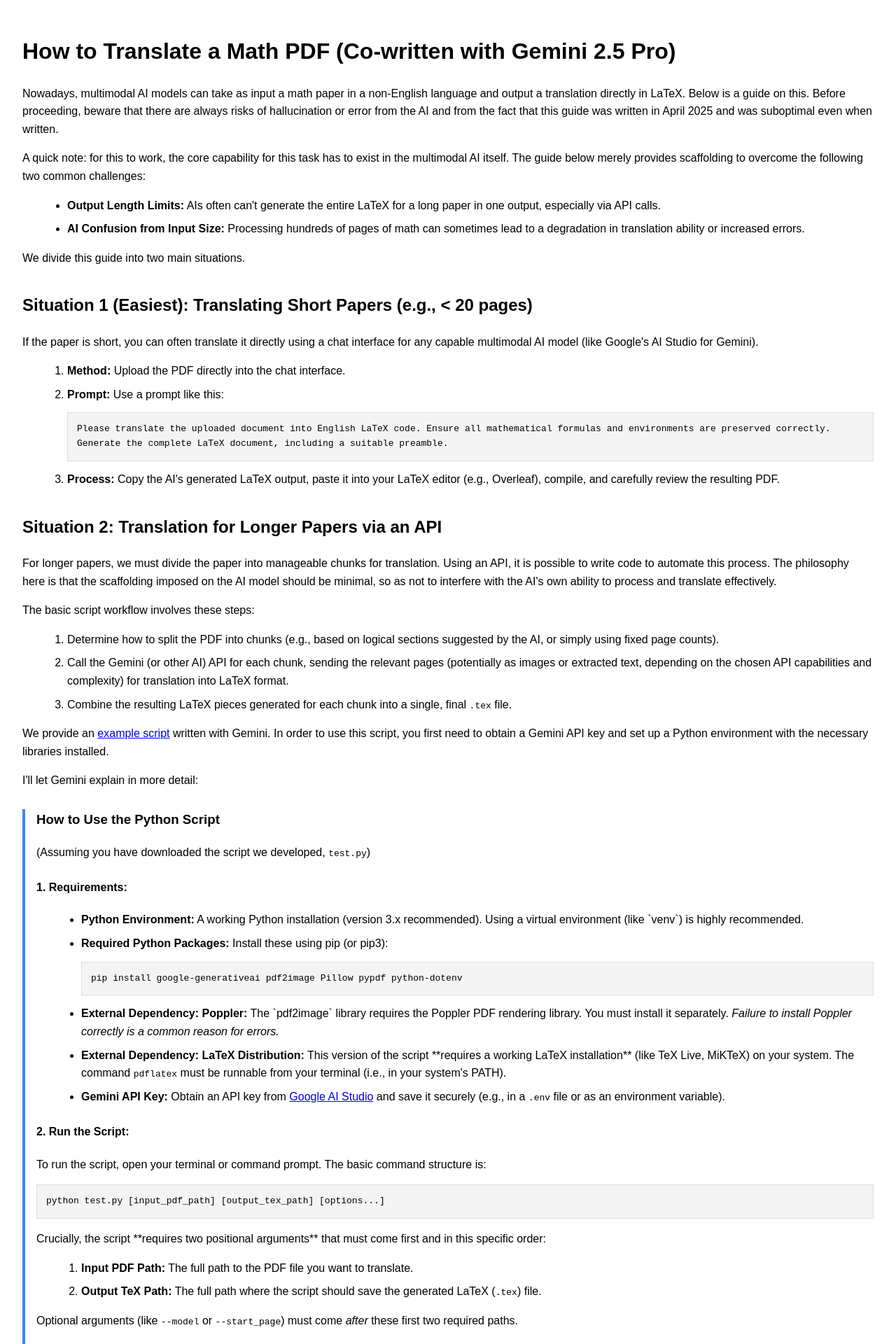
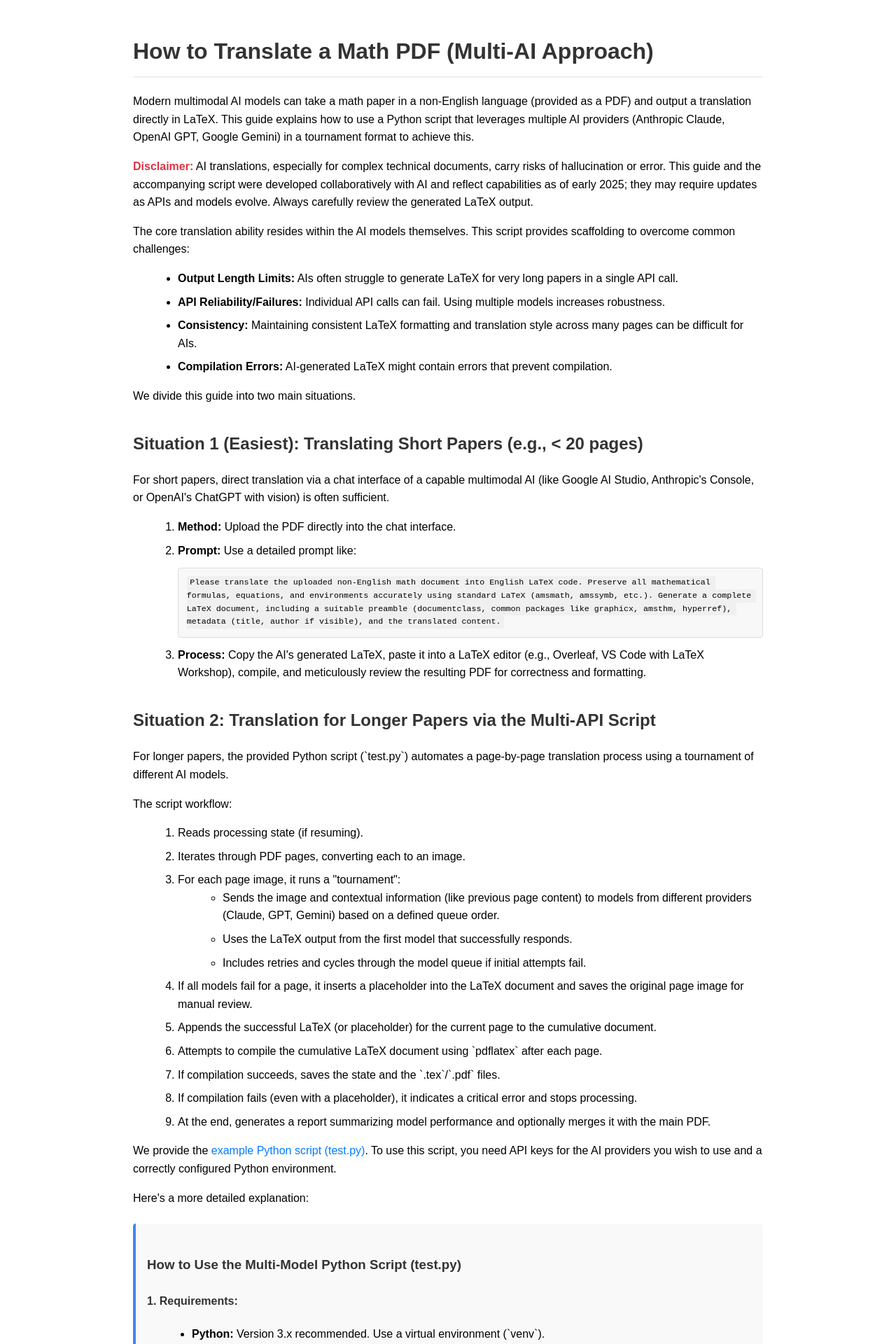
Before and after one commit to davikrehalt/davikrehalt.github.io, a Jekyll site: the page translation-guide.html, which Jekyll copies as it is, in a window 1280 px wide. Shown: the top 1920 px of the page at 70% size. Built offline with Jekyll 4.4.1, drawn with Linux system fonts in a browser that asks for light colours; some of the changed text lies outside the part shown.

Commit message:
Update translation-guide.html

````diff
--- a/translation-guide.html
+++ b/translation-guide.html
@@ -1,145 +1,183 @@
-
 <!DOCTYPE html>
 <html lang="en">
 <head>
     <meta charset="UTF-8">
     <meta name="viewport" content="width=device-width, initial-scale=1.0">
-    <title>How to Translate a Math PDF (Co-written with Gemini 2.5 Pro)</title>
+    <title>How to Translate a Math PDF (Co-written with AI)</title>
     <style>
         /* Basic styling for readability */
-        body { font-family: sans-serif; line-height: 1.6; margin: 2em; }
-        h1, h2, h3, h4 { margin-top: 1.5em; }
-        pre { background-color: #f4f4f4; padding: 1em; border: 1px solid #ddd; overflow-x: auto; white-space: pre-wrap; /* Wrap long lines */ word-wrap: break-word; /* Break words if needed */ }
-        code { font-family: monospace; }
+        body { font-family: sans-serif; line-height: 1.6; margin: 2em; max-width: 900px; margin-left: auto; margin-right: auto; }
+        h1, h2, h3, h4 { margin-top: 1.5em; color: #333; }
+        h1 { border-bottom: 2px solid #eee; padding-bottom: 0.3em;}
+        pre { background-color: #f8f8f8; padding: 1em; border: 1px solid #ddd; overflow-x: auto; white-space: pre-wrap; word-wrap: break-word; font-size: 0.9em; border-radius: 4px; }
+        code { font-family: monospace; background-color: #f0f0f0; padding: 0.2em 0.4em; border-radius: 3px;}
         ul, ol { margin-left: 1.5em; }
         li { margin-bottom: 0.5em; }
-        /* Style to visually separate Gemini's explanation */
-        .gemini-explanation { border-left: 4px solid #4285F4; /* Google blue */ padding-left: 1em; margin-top: 1.5em; margin-bottom: 1.5em;}
+        a { color: #007bff; text-decoration: none; }
+        a:hover { text-decoration: underline; }
+        /* Style to visually separate AI's explanation */
+        .ai-explanation { border-left: 4px solid #4285F4; /* Google blue */ padding-left: 1em; margin-top: 1.5em; margin-bottom: 1.5em; background-color: #f9f9f9; border-radius: 4px; padding: 1em; }
+        .requirements ul li strong { display: inline-block; min-width: 150px; } /* Align requirement titles */
+        .warning { color: #dc3545; font-weight: bold; }
+        .note { font-style: italic; color: #555; }
     </style>
 </head>
 <body>
 
-<h1>How to Translate a Math PDF (Co-written with Gemini 2.5 Pro)</h1>
+<h1>How to Translate a Math PDF (Multi-AI Approach)</h1>
 
-<p>Nowadays, multimodal AI models can take as input a math paper in a non-English language and output a translation directly in LaTeX. Below is a guide on this. Before proceeding, beware that there are always risks of hallucination or error from the AI and from the fact that this guide was written in April 2025 and was suboptimal even when written.</p>
+<p>Modern multimodal AI models can take a math paper in a non-English language (provided as a PDF) and output a translation directly in LaTeX. This guide explains how to use a Python script that leverages multiple AI providers (Anthropic Claude, OpenAI GPT, Google Gemini) in a tournament format to achieve this.</p>
 
-<p>A quick note: for this to work, the core capability for this task has to exist in the multimodal AI itself. The guide below merely provides scaffolding to overcome the following two common challenges:</p>
+<p><span class="warning">Disclaimer:</span> AI translations, especially for complex technical documents, carry risks of hallucination or error. This guide and the accompanying script were developed collaboratively with AI and reflect capabilities as of early 2025; they may require updates as APIs and models evolve. Always carefully review the generated LaTeX output.</p>
+
+<p>The core translation ability resides within the AI models themselves. This script provides scaffolding to overcome common challenges:</p>
 <ul>
-    <li><strong>Output Length Limits:</strong> AIs often can't generate the entire LaTeX for a long paper in one output, especially via API calls.</li>
-    <li><strong>AI Confusion from Input Size:</strong> Processing hundreds of pages of math can sometimes lead to a degradation in translation ability or increased errors.</li>
+    <li><strong>Output Length Limits:</strong> AIs often struggle to generate LaTeX for very long papers in a single API call.</li>
+    <li><strong>API Reliability/Failures:</strong> Individual API calls can fail. Using multiple models increases robustness.</li>
+    <li><strong>Consistency:</strong> Maintaining consistent LaTeX formatting and translation style across many pages can be difficult for AIs.</li>
+    <li><strong>Compilation Errors:</strong> AI-generated LaTeX might contain errors that prevent compilation.</li>
 </ul>
 
 <p>We divide this guide into two main situations.</p>
 
 <h2>Situation 1 (Easiest): Translating Short Papers (e.g., < 20 pages)</h2>
 
-<p>If the paper is short, you can often translate it directly using a chat interface for any capable multimodal AI model (like Google's AI Studio for Gemini).</p>
+<p>For short papers, direct translation via a chat interface of a capable multimodal AI (like Google AI Studio, Anthropic's Console, or OpenAI's ChatGPT with vision) is often sufficient.</p>
 <ol>
     <li><strong>Method:</strong> Upload the PDF directly into the chat interface.</li>
-    <li><strong>Prompt:</strong> Use a prompt like this:
-        <pre><code>Please translate the uploaded document into English LaTeX code. Ensure all mathematical formulas and environments are preserved correctly. Generate the complete LaTeX document, including a suitable preamble.</code></pre>
+    <li><strong>Prompt:</strong> Use a detailed prompt like:
+        <pre><code>Please translate the uploaded non-English math document into English LaTeX code. Preserve all mathematical formulas, equations, and environments accurately using standard LaTeX (amsmath, amssymb, etc.). Generate a complete LaTeX document, including a suitable preamble (documentclass, common packages like graphicx, amsthm, hyperref), metadata (title, author if visible), and the translated content.</code></pre>
     </li>
-    <li><strong>Process:</strong> Copy the AI's generated LaTeX output, paste it into your LaTeX editor (e.g., Overleaf), compile, and carefully review the resulting PDF.</li>
+    <li><strong>Process:</strong> Copy the AI's generated LaTeX, paste it into a LaTeX editor (e.g., Overleaf, VS Code with LaTeX Workshop), compile, and meticulously review the resulting PDF for correctness and formatting.</li>
 </ol>
 
-<h2>Situation 2: Translation for Longer Papers via an API</h2>
+<h2>Situation 2: Translation for Longer Papers via the Multi-API Script</h2>
 
-<p>For longer papers, we must divide the paper into manageable chunks for translation. Using an API, it is possible to write code to automate this process. The philosophy here is that the scaffolding imposed on the AI model should be minimal, so as not to interfere with the AI's own ability to process and translate effectively.</p>
+<p>For longer papers, the provided Python script (`test.py`) automates a page-by-page translation process using a tournament of different AI models.</p>
 
-<p>The basic script workflow involves these steps:</p>
+<p>The script workflow:</p>
 <ol>
-    <li>Determine how to split the PDF into chunks (e.g., based on logical sections suggested by the AI, or simply using fixed page counts).</li>
-    <li>Call the Gemini (or other AI) API for each chunk, sending the relevant pages (potentially as images or extracted text, depending on the chosen API capabilities and complexity) for translation into LaTeX format.</li>
-    <li>Combine the resulting LaTeX pieces generated for each chunk into a single, final <code>.tex</code> file.</li>
+    <li>Reads processing state (if resuming).</li>
+    <li>Iterates through PDF pages, converting each to an image.</li>
+    <li>For each page image, it runs a "tournament":
+        <ul>
+            <li>Sends the image and contextual information (like previous page content) to models from different providers (Claude, GPT, Gemini) based on a defined queue order.</li>
+            <li>Uses the LaTeX output from the first model that successfully responds.</li>
+            <li>Includes retries and cycles through the model queue if initial attempts fail.</li>
+        </ul>
+    </li>
+    <li>If all models fail for a page, it inserts a placeholder into the LaTeX document and saves the original page image for manual review.</li>
+    <li>Appends the successful LaTeX (or placeholder) for the current page to the cumulative document.</li>
+    <li>Attempts to compile the cumulative LaTeX document using `pdflatex` after each page.</li>
+    <li>If compilation succeeds, saves the state and the `.tex`/`.pdf` files.</li>
+    <li>If compilation fails (even with a placeholder), it indicates a critical error and stops processing.</li>
+    <li>At the end, generates a report summarizing model performance and optionally merges it with the main PDF.</li>
 </ol>
 
-<!-- User's corrected paragraph -->
-<p>We provide an <a href="test.py" download>example script</a> written with Gemini.
-<!-- Make sure test.py is in the same directory as this HTML file, or adjust the href path -->
-In order to use this script, you first need to obtain a Gemini API key and set up a Python environment with the necessary libraries installed. </p>
+<p>We provide the <a href="test.py" download>example Python script (test.py)</a>.
+<!-- Make sure test.py is in the same directory -->
+To use this script, you need API keys for the AI providers you wish to use and a correctly configured Python environment.</p>
 
-<p>I'll let Gemini explain in more detail:</p>
-    <div class="gemini-explanation"> <!-- Start of Gemini's Explanation -->
-    <h3>How to Use the Python Script</h3>
-    <p>(Assuming you have downloaded the script we developed, <code>test.py</code>)</p>
+<p>Here's a more detailed explanation:</p>
+
+<div class="ai-explanation"> <!-- Start of AI Explanation -->
+    <h3>How to Use the Multi-Model Python Script (test.py)</h3>
 
     <h4>1. Requirements:</h4>
-    <ul>
-        <li><strong>Python Environment:</strong> A working Python installation (version 3.x recommended). Using a virtual environment (like `venv`) is highly recommended.</li>
-        <li>
-            <strong>Required Python Packages:</strong> Install these using pip (or pip3):
-            <pre><code>pip install google-generativeai pdf2image Pillow pypdf python-dotenv</code></pre>
+    <ul class="requirements">
+        <li><strong>Python:</strong> Version 3.x recommended. Use a virtual environment (`venv`).</li>
+        <li><strong>Python Packages:</strong> Install via pip:
+            <pre><code>pip install google-generativeai anthropic openai pdf2image Pillow pypdf</code></pre>
         </li>
-        <li>
-            <strong>External Dependency: Poppler:</strong> The `pdf2image` library requires the Poppler PDF rendering library. You must install it separately. <em>Failure to install Poppler correctly is a common reason for errors.</em>
+        <li><strong>Poppler:</strong> Required by `pdf2image`. Install system-wide (e.g., `brew install poppler`, `sudo apt-get install poppler-utils`). Ensure it's in your PATH. <span class="warning">Installation issues are common!</span></li>
+        <li><strong>LaTeX Distribution:</strong> A working installation (TeX Live, MiKTeX) is **required**. The `pdflatex` command must be runnable from your terminal.</li>
+        <li><strong>API Keys:</strong> You need API keys for the providers you intend to use. Set them as environment variables:
+            <ul>
+                <li><code>ANTHROPIC_API_KEY</code> (for Claude models)</li>
+                <li><code>OPENAI_API_KEY</code> (for GPT models)</li>
+                <li><code>GOOGLE_API_KEY</code> (for Gemini models)</li>
+            </ul>
+             Get keys from their respective websites (Anthropic Console, OpenAI Platform, Google AI Studio). The script will skip models from providers whose keys are not found.
         </li>
-        <li>
-            <strong>External Dependency: LaTeX Distribution:</strong> This version of the script **requires a working LaTeX installation** (like TeX Live, MiKTeX) on your system. The command <code>pdflatex</code> must be runnable from your terminal (i.e., in your system's PATH).
-        </li>
-        <li><strong>Gemini API Key:</strong> Obtain an API key from <a href="https://aistudio.google.com/app/apikey" target="_blank" rel="noopener noreferrer">Google AI Studio</a> and save it securely (e.g., in a <code>.env</code> file or as an environment variable).</li>
     </ul>
 
-    <h4>2. Run the Script:</h4>
-    <p>
-        To run the script, open your terminal or command prompt. The basic command structure is:
-    </p>
-    <pre><code>python test.py [input_pdf_path] [output_tex_path] [options...]</code></pre>
-    <p>
-        Crucially, the script **requires two positional arguments** that must come first and in this specific order:
-    </p>
-        <ol>
-             <li><strong>Input PDF Path:</strong> The full path to the PDF file you want to translate.</li>
-             <li><strong>Output TeX Path:</strong> The full path where the script should save the generated LaTeX (<code>.tex</code>) file.</li>
-        </ol>
-    <p>
-        Optional arguments (like <code>--model</code> or <code>--start_page</code>) must come <em>after</em> these first two required paths.
-    </p>
-    <p><strong>Example Command:</strong></p>
-    <!-- Corrected Example Command -->
-    <pre><code>python test.py raynaud_gruson.pdf test.tex --model gemini-2.5-pro-exp-03-25 --start_page 1</code></pre>
+    <h4>2. Configuration (Optional):</h4>
     <ul>
-        <li>In this example:
+        <li><strong>Model Queue/Configs:</strong> Edit the `get_model_configs()` function and `DEFAULT_MODEL_QUEUE` list within `test.py` to add/remove models or change their priority.</li>
+        <li><strong>Working Directory:</strong> By default, outputs go to `latex_processing_multi`. Use the `--working-dir` flag to change this.</li>
+    </ul>
+
+
+    <h4>3. Running the Script:</h4>
+    <p>Open your terminal/command prompt in the directory containing `test.py`.</p>
+    <p><strong>Basic Command:</strong></p>
+    <pre><code>python test.py [path/to/your/input.pdf] [options...]</code></pre>
+    <ul>
+        <li>The <strong>Input PDF Path</strong> is the first (optional) argument. If omitted, it defaults to `input.pdf` in the script's directory.</li>
+        <li>All other options use flags (e.g., <code>--model</code>, <code>--working-dir</code>).</li>
+    </ul>
+
+    <p><strong>Example Commands:</strong></p>
+    <pre><code class="language-bash"># Translate my_paper.pdf using default settings
+python test.py my_paper.pdf
+
+# Translate input.pdf, preferring claude-3.7-sonnet first
+python test.py --model claude-3.7-sonnet
+
+# Translate paper_v2.pdf and store outputs in a custom directory
+python test.py paper_v2.pdf --working-dir /path/to/my/latex_output</code></pre>
+
+    <p class="note"><em>Use quotes around paths with spaces. You might need <code>python3</code> instead of <code>python</code>.</em></p>
+
+    <h4>4. Command-Line Options (Flags):</h4>
+    <ul>
+        <li><code>input_pdf</code> (Positional, Optional): Path to the input PDF (defaults to `input.pdf`).</li>
+        <li><code>--model MODEL_KEY</code> or <code>-m MODEL_KEY</code>: Specify a preferred model key (e.g., `claude-3-opus`, `gpt-4o`) to try first in the tournament queue. Use <code>--list-models</code> to see available keys.</li>
+        <li><code>--working-dir PATH</code> or <code>-w PATH</code>: Set the directory for all outputs (logs, state, .tex, .pdf, failed pages). Defaults to `./latex_processing_multi`.</li>
+        <li><code>--list-models</code> or <code>-l</code>: Display available model keys configured in the script and the default queue order, then exit.</li>
+    </ul>
+
+    <h4>5. Output Files (in Working Directory):</h4>
+    <ul>
+        <li><code>cumulative_good.tex</code>: The latest successfully compiled LaTeX source.</li>
+        <li><code>cumulative_good.pdf</code>: The PDF generated from `cumulative_good.tex`.</li>
+        <li><code>processing.log</code>: Detailed log of the translation process.</li>
+        <li><code>state.json</code>: Stores the last completed page for resuming.</li>
+        <li><code>model_stats.json</code>: Tracks which models successfully translated which pages and records failures.</li>
+        <li><code>latex_aux/</code>: Directory containing auxiliary files from LaTeX compilation (`.log`, `.aux`, etc.).</li>
+        <li><code>failed_pages/</code>: Contains images (`.jpg`) of pages that failed all translation attempts.</li>
+        <li><code>*.log</code> (e.g., `compile_fail_*.log`, `report_compile.log`): Specific logs for compilation failures.</li>
+        <li><code>*final.pdf</code> / <code>*final_with_report.pdf</code>: The final output PDF, potentially merged with reports/appendices.</li>
+    </ul>
+
+    <h4>6. Resuming and Error Handling:</h4>
+    <ul>
+        <li><strong>Resuming:</strong> Simply run the script again with the same input PDF and working directory. It will read `state.json` and continue from the last successfully completed page.</li>
+        <li><strong>Failures:</strong>
             <ul>
-              <li><code>test.py</code> is the script name.</li>
-              <li><code>raynaud_gruson.pdf</code> is the <strong>required input PDF path</strong>.</li>
-              <li><code>test.tex</code> is the <strong>required output TeX path</strong>.</li>
-              <!-- Corrected formatting for the optional args description -->
-              <li><code>--model gemini-2.5-pro-exp-03-25</code> and <code>--start_page 1</code> are optional arguments placed after the required paths.</li>
+                <li>If a page fails all model translation attempts, its image is saved in `failed_pages/`, a placeholder is inserted in the LaTeX, and processing continues.</li>
+                <li>If the generated LaTeX (even with placeholders) fails to compile, it usually indicates a deeper issue in the document structure. Processing stops, and logs (`compile_fail*.log`) should be checked.</li>
+                <li>Fix errors in `cumulative_good.tex` manually, then rerun the script to resume from the corrected state.</li>
             </ul>
         </li>
-        <li>Use quotes around paths if they contain spaces.</li>
-        <li><em>Note: You might need to use <code>python3</code> instead of <code>python</code> depending on your system.</em></li>
     </ul>
 
-    <h4>3. Optional Arguments (Flags):</h4>
-    <p>Add these flags *after* the required input PDF and output TeX paths to customize behavior:</p>
+
+    <h3>Key Features of the Multi-Model Script</h3>
     <ul>
-        <li><code>--env path/to/.env</code>: Specify a different path for your <code>.env</code> file.</li>
-        <li>
-            <!-- Updated model description based on test.py -->
-            <code>--model model_name</code>: Specify a Gemini vision model. The script defaults to <code>gemini-1.5-pro-latest</code>. Other options like <code>gemini-1.5-flash-latest</code> or experimental models like <code>gemini-2.5-pro-exp-03-25</code> (used in the example) might be available. Always check Google's documentation for current model names and capabilities.
-        </li>
-        <li><code>--start_page N</code>: Start processing from page N (1-based). Useful for resuming. Defaults to 1.</li>
-        <li><code>--chunk_size N</code>: Pages to process before attempting LaTeX compilation (default: 7).</li>
-         <li><code>--body_context_len N</code>: Max characters of previous BODY context to send to API (default: 10000). Set to 0 to disable body context.</li> <!-- Corrected argument name and default -->
+        <li><strong>Multi-Provider Tournament:</strong> Leverages Claude, GPT, and Gemini models for robustness and potentially better results.</li>
+        <li><strong>Configurable Model Queue:</strong> Allows prioritizing preferred models.</li>
+        <li><strong>Page-by-Page Processing:</strong> Handles long documents by processing one page at a time.</li>
+        <li><strong>Image-Based Translation:</strong> Converts PDF pages to images for multimodal AI input.</li>
+        <li><strong>Contextual Prompting:</strong> Provides models with context from the previous page's LaTeX output to improve consistency.</li>
+        <li><strong>Compilation Checks:</strong> Attempts `pdflatex` compilation after each page to catch errors early.</li>
+        <li><strong>Graceful Failure Handling:</strong> Inserts placeholders for pages that fail translation or cause compilation errors, allowing processing to continue where possible. Saves images of failed pages.</li>
+        <li><strong>State Management:</strong> Automatically saves and resumes progress using `state.json`.</li>
+        <li><strong>Performance Reporting:</strong> Generates statistics (`model_stats.json`) and a final PDF report summarizing which models were used and which pages failed.</li>
+        <li><strong>Command-Line Interface:</strong> Flexible control via CLI arguments.</li>
+        <li><strong>Detailed Logging:</strong> Records progress and errors to `processing.log`.</li>
     </ul>
+</div> <!-- End of ai-explanation div -->
 
-    <h3>Explanation and Key Features of the Script</h3>
-    <p>(This section outlines the script's internal logic. Refer to the script's comments for full details.)</p>
-    <ul>
-        <li><strong>API Key Loading:</strong> Securely loads the Gemini API key.</li>
-        <li><strong>PDF Page Handling:</strong> Uses <code>pypdf</code> for page count and <code>pdf2image</code> (requires Poppler) for page-to-image conversion.</li>
-        <li><strong>Page-by-Page Image Translation:</strong> Iterates through pages, sending each image to the specified Gemini vision model (defaulting to <code>gemini-1.5-pro-latest</code>) for LaTeX generation.</li>
-        <li><strong>Enhanced Contextual Prompts:</strong> Includes the preamble and recent body LaTeX content (length controlled by <code>--body_context_len</code>) as reference context to improve consistency.</li>
-        <li><strong>Chunk-Based Compilation Check:</strong> After processing a chunk (size controlled by <code>--chunk_size</code>), writes the accumulated LaTeX and attempts compilation using <code>pdflatex</code> (requires LaTeX installed), saving the log.</li>
-        <li><strong>AI-Assisted Preamble Fixing:</strong> If initial compilation fails, attempts to ask the AI to suggest preamble updates based on the error log and recompile.</li>
-        <li><strong>Error Handling & Halting on Failure:</strong> Handles API, file, image conversion, and compilation errors. **Stops execution** if a LaTeX compilation fails after the AI fix attempt (or if no fix is suggested), saving the faulty <code>.tex</code> file/log, guiding the user to fix errors and restart using <code>--start_page</code>.</li>
-        <li><strong>Combining Output:</strong> Successfully compiled chunks are progressively added to the main output file.</li>
-        <li><strong>Resume Capability:</strong> Uses <code>--start_page</code> and loads existing preamble/body context from the output file if resuming.</li>
-        <li><strong>Command-Line Interface:</strong> Uses <code>argparse</code> for required positional arguments (PDF input, TeX output) and optional flags.</li>
-        <li><strong>Logging:</strong> Provides progress updates and error messages.</li>
-    </ul>
-</div> <!-- End of gemini-explanation div -->
 </body>
 </html>
-```
````
